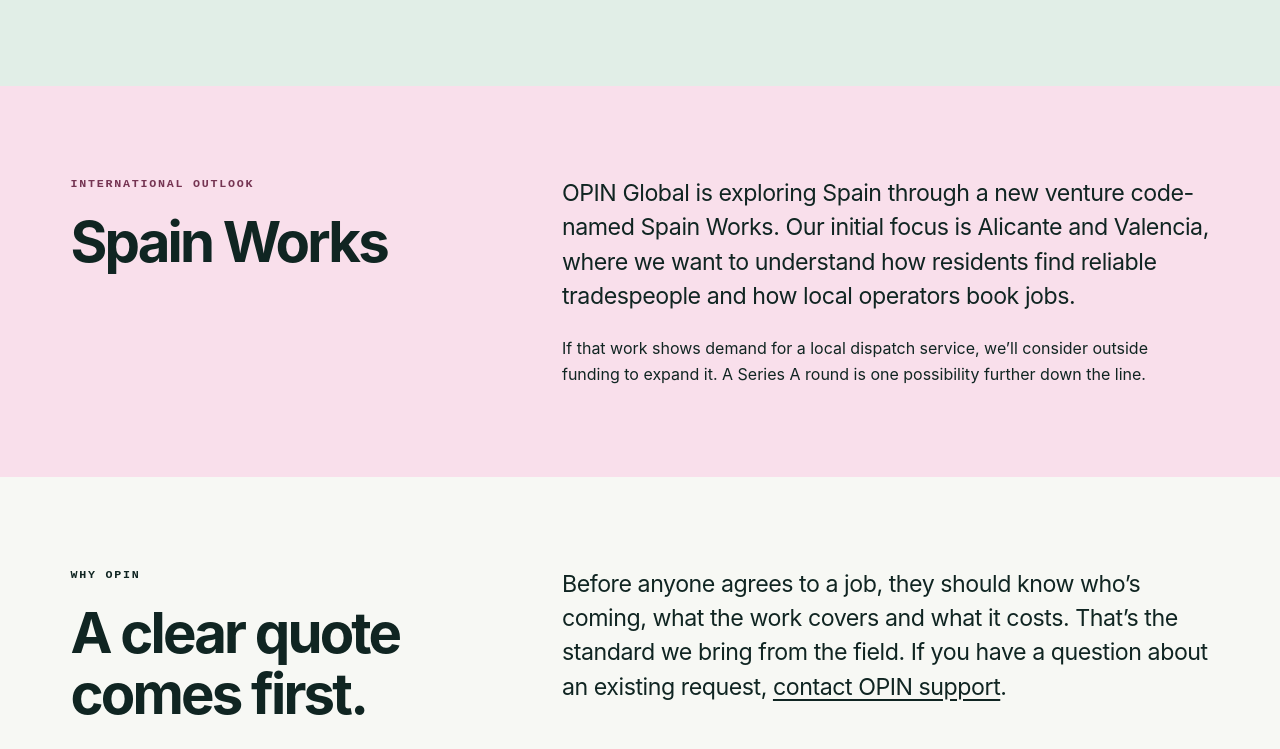
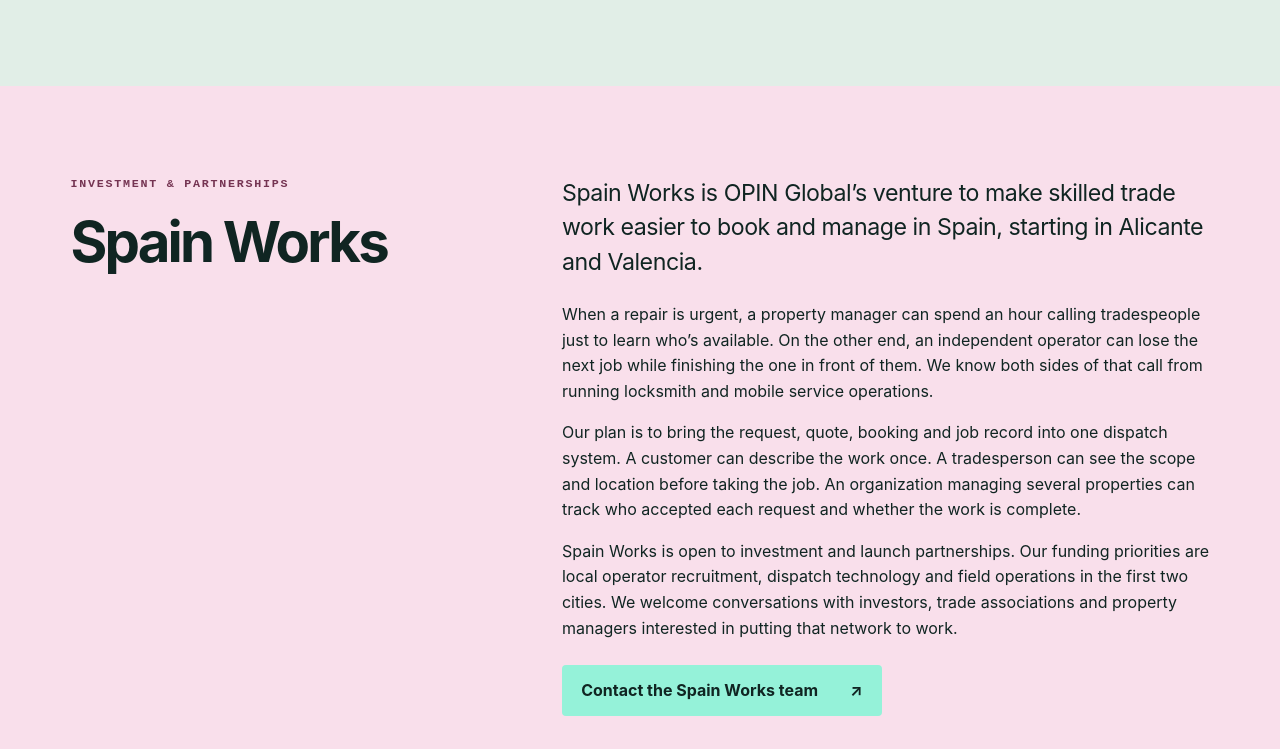
Before and after one commit to nurdthug/OPINsite, a plain HTML site: page site/about/index.html in a window 1280 px wide. Shown: the part 2171-2920 px from the top of the page. Drawn offline with Linux system fonts and the light colour scheme.

Commit message:
Present Spain Works investment priorities and launch partnerships

```diff
--- a/site/about/index.html
+++ b/site/about/index.html
@@ -85,7 +85,18 @@ footer .foot{padding:1.6rem 0}
 <details><summary>Digital art and media</summary><p>In 2021, we released the NurdThug Sacred Artifacts digital art collection. Rowland also records music as RowLow and hosts interviews on ChellaVision.</p></details>
 </div></section>
 <section id="outlook" class="roadmap"><div class="wrap section split"><div><p class="eyebrow">Our outlook</p><h2>What comes next.</h2></div><div><article><h3>Dispatch across trades</h3><p>We want to bring dispatch to more trades. The first question for each job is simple enough. Who’s nearby, has the right skills and can take the call?</p></article><article><h3>Tools for independent operators</h3><p>When you work for yourself, the phone still rings while you’re on a job. We’re building tools that keep the address, quote and request together so you can pick up where you left off.</p></article></div></div></section>
-<section id="spain" class="spain"><div class="wrap section split"><div><p class="eyebrow">International outlook</p><h2>Spain Works</h2></div><div><p class="lead">OPIN Global is exploring Spain through a new venture code-named Spain Works. Our initial focus is Alicante and Valencia, where we want to understand how residents find reliable tradespeople and how local operators book jobs.</p><p>If that work shows demand for a local dispatch service, we’ll consider outside funding to expand it. A Series A round is one possibility further down the line.</p></div></div></section>
+<section id="spain" class="spain">
+  <div class="wrap section split">
+    <div><p class="eyebrow">Investment &amp; partnerships</p><h2>Spain Works</h2></div>
+    <div>
+      <p class="lead">Spain Works is OPIN Global’s venture to make skilled trade work easier to book and manage in Spain, starting in Alicante and Valencia.</p>
+      <p>When a repair is urgent, a property manager can spend an hour calling tradespeople just to learn who’s available. On the other end, an independent operator can lose the next job while finishing the one in front of them. We know both sides of that call from running locksmith and mobile service operations.</p>
+      <p>Our plan is to bring the request, quote, booking and job record into one dispatch system. A customer can describe the work once. A tradesperson can see the scope and location before taking the job. An organization managing several properties can track who accepted each request and whether the work is complete.</p>
+      <p>Spain Works is open to investment and launch partnerships. Our funding priorities are local operator recruitment, dispatch technology and field operations in the first two cities. We welcome conversations with investors, trade associations and property managers interested in putting that network to work.</p>
+      <a class="cta" href="mailto:support@opinglobal.com?subject=Spain%20Works%20investment%20or%20partnership">Contact the Spain Works team <span aria-hidden="true">↗</span></a>
+    </div>
+  </div>
+</section>
 <section class="wrap section split"><div><p class="eyebrow">Why OPIN</p><h2>A clear quote comes first.</h2></div><p class="lead">Before anyone agrees to a job, they should know who’s coming, what the work covers and what it costs. That’s the standard we bring from the field. If you have a question about an existing request, <a href="/support/">contact OPIN support</a>.</p></section>
 </main>
 <footer><div class="wrap foot"><a class="brand" href="/">OPIN<span>GLOBAL</span></a><nav aria-label="Company links"><a href="/support/">Support</a><a href="/privacy.html">Privacy</a><a href="/terms.html">Terms</a></nav></div></footer>
```
